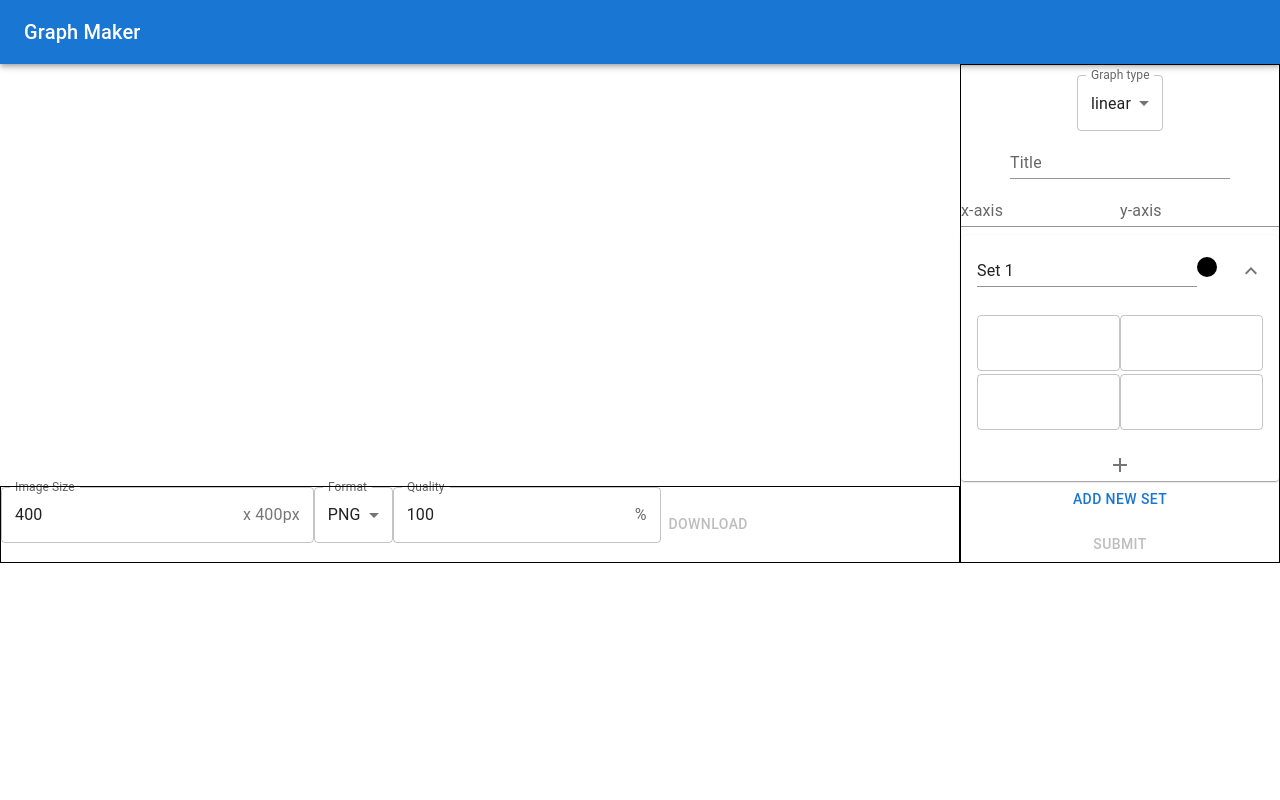
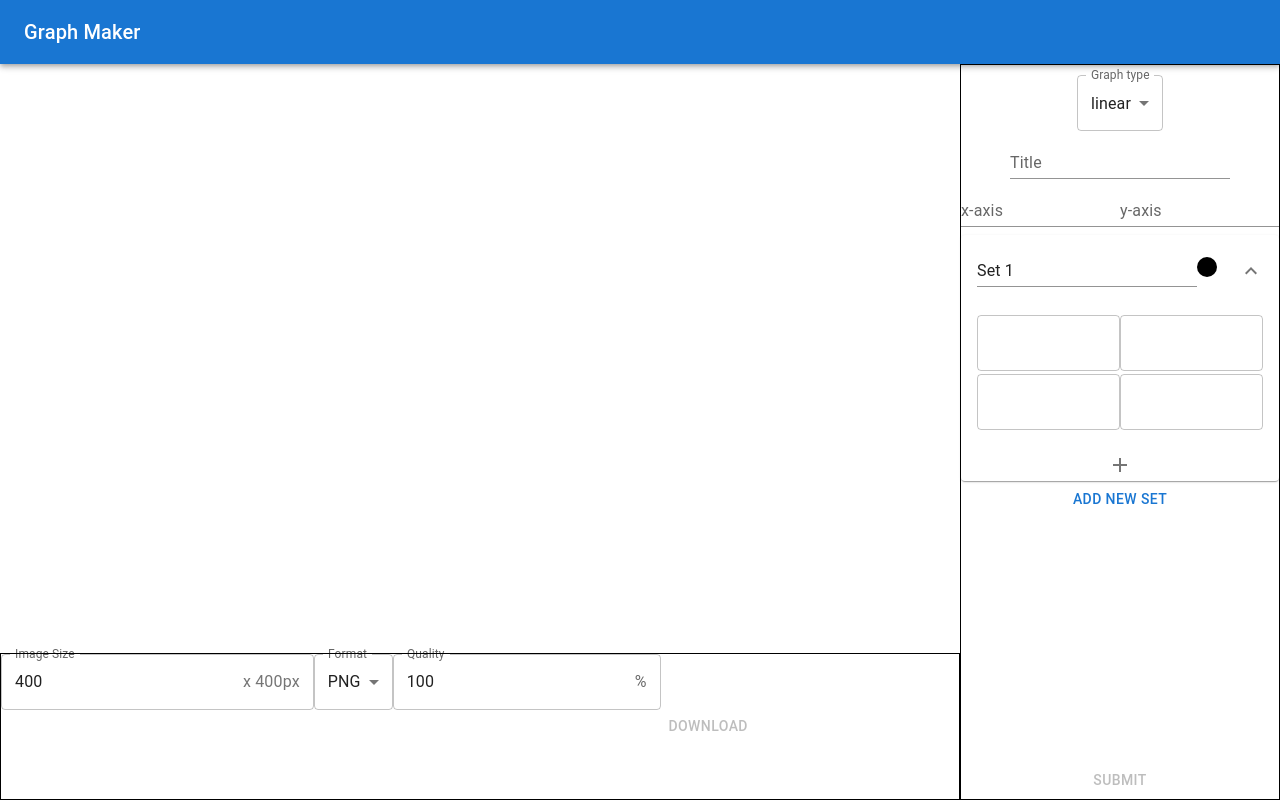
Before and after one commit to Skyrlon/graph-maker, a React (Create React App) app: page / in a window 1280 px wide. Built offline with nearby package versions, Linux system fonts and the light colour scheme.

Commit message:
Make desktop design taking all screen height

```diff
--- a/src/App.js
+++ b/src/App.js
@@ -18,10 +18,12 @@ const StyledApp = styled.div`
 `;
 
 const StyledBox = styled(Box)`
+  height: calc(100vh - 64px);
   & .carousel {
+    height: 100%;
     display: grid;
     grid-template-columns: 75% 25%;
-    grid-template-rows: 60fr 11fr;
+    grid-template-rows: 80% 20%;
     gap: 0px 0px;
     grid-template-areas:
       "graph data-inputs"
```
